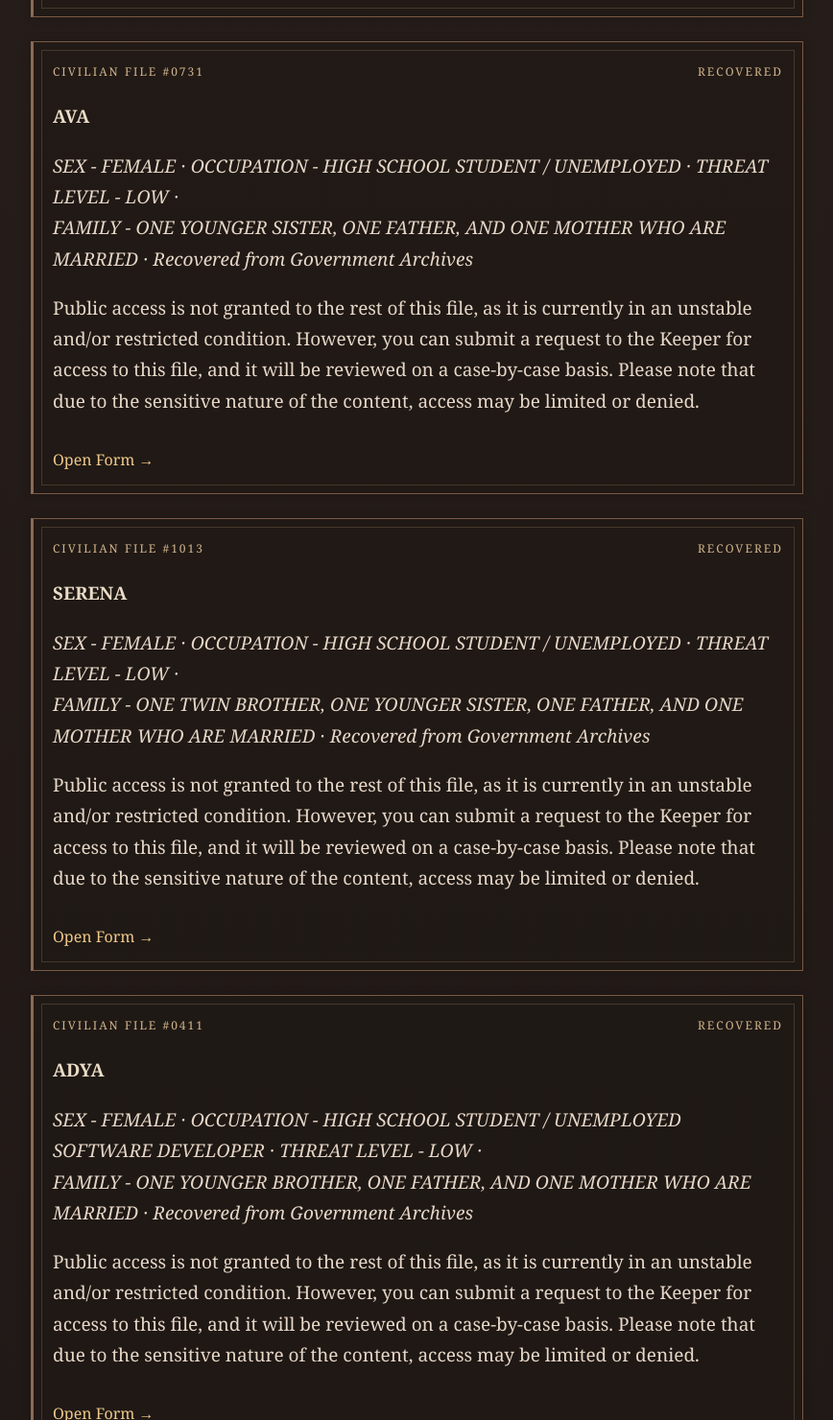
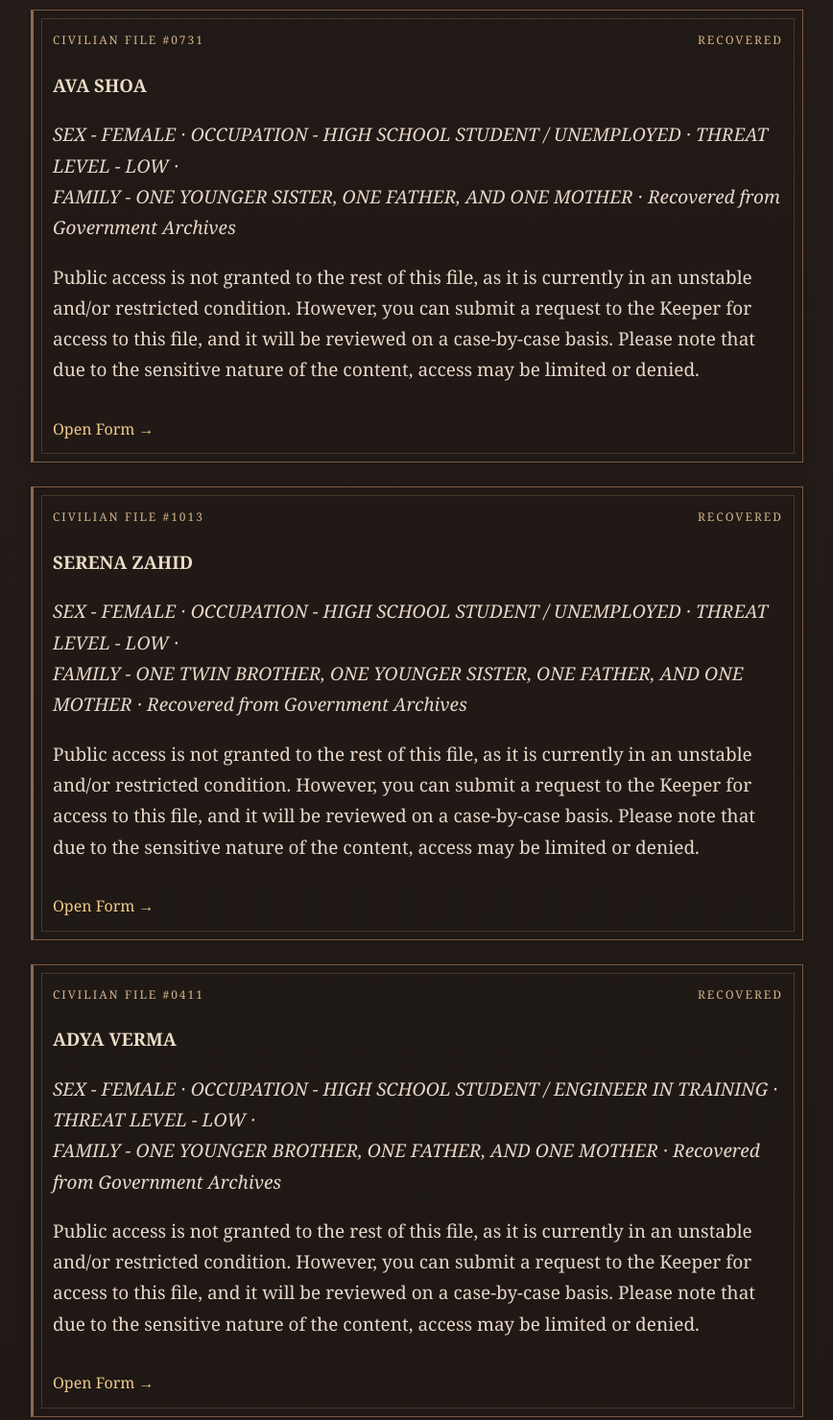
Before and after one commit to adya-jpg/cellist-of-sarajevo-website, a plain HTML site: page registry.html in a window 1280 px wide. Shown: the part 3852-5332 px from the top of the page at 96% size, without its empty margins (383-1251 px from the left). Drawn offline with Linux system fonts and the light colour scheme; files that its build step writes are made by us from their sources; no server answers.

Commit message:
Update Wording

```diff
--- a/registry.html
+++ b/registry.html
@@ -373,14 +373,14 @@
 
 
   <h3>
-    ELYSIA
+    ELYSIA ZAHARIE
   </h3>
 
   <p class="record-meta">
     SEX - FEMALE ·
     OCCUPATION - HIGH SCHOOL STUDENT / UNEMPLOYED ·
     THREAT LEVEL - LOW ·<br>
-    FAMILY - ONE FATHER, AND ONE MOTHER WHO ARE MARRIED ·
+    FAMILY - ONE FATHER, AND ONE MOTHER ·
     Recovered from Government Archives
   </p>
 
@@ -412,14 +412,14 @@
 
 
   <h3>
-    AVA
+    AVA SHOA
   </h3>
 
   <p class="record-meta">
     SEX - FEMALE ·
     OCCUPATION - HIGH SCHOOL STUDENT / UNEMPLOYED ·
     THREAT LEVEL - LOW ·<br>
-    FAMILY - ONE YOUNGER SISTER, ONE FATHER, AND ONE MOTHER WHO ARE MARRIED ·
+    FAMILY - ONE YOUNGER SISTER, ONE FATHER, AND ONE MOTHER ·
     Recovered from Government Archives
   </p>
 
@@ -451,14 +451,14 @@
 
 
   <h3>
-    SERENA
+    SERENA ZAHID
   </h3>
 
   <p class="record-meta">
     SEX - FEMALE ·
     OCCUPATION - HIGH SCHOOL STUDENT / UNEMPLOYED ·
     THREAT LEVEL - LOW ·<br>
-    FAMILY - ONE TWIN BROTHER, ONE YOUNGER SISTER, ONE FATHER, AND ONE MOTHER WHO ARE MARRIED ·
+    FAMILY - ONE TWIN BROTHER, ONE YOUNGER SISTER, ONE FATHER, AND ONE MOTHER ·
     Recovered from Government Archives
   </p>
 
@@ -489,14 +489,14 @@
 
 
   <h3>
-    ADYA
+    ADYA VERMA
   </h3>
 
   <p class="record-meta">
     SEX - FEMALE ·
-    OCCUPATION - HIGH SCHOOL STUDENT / UNEMPLOYED SOFTWARE DEVELOPER ·
+    OCCUPATION - HIGH SCHOOL STUDENT / ENGINEER IN TRAINING ·
     THREAT LEVEL - LOW ·<br>
-    FAMILY - ONE YOUNGER BROTHER, ONE FATHER, AND ONE MOTHER WHO ARE MARRIED ·
+    FAMILY - ONE YOUNGER BROTHER, ONE FATHER, AND ONE MOTHER ·
     Recovered from Government Archives
   </p>
 
```
